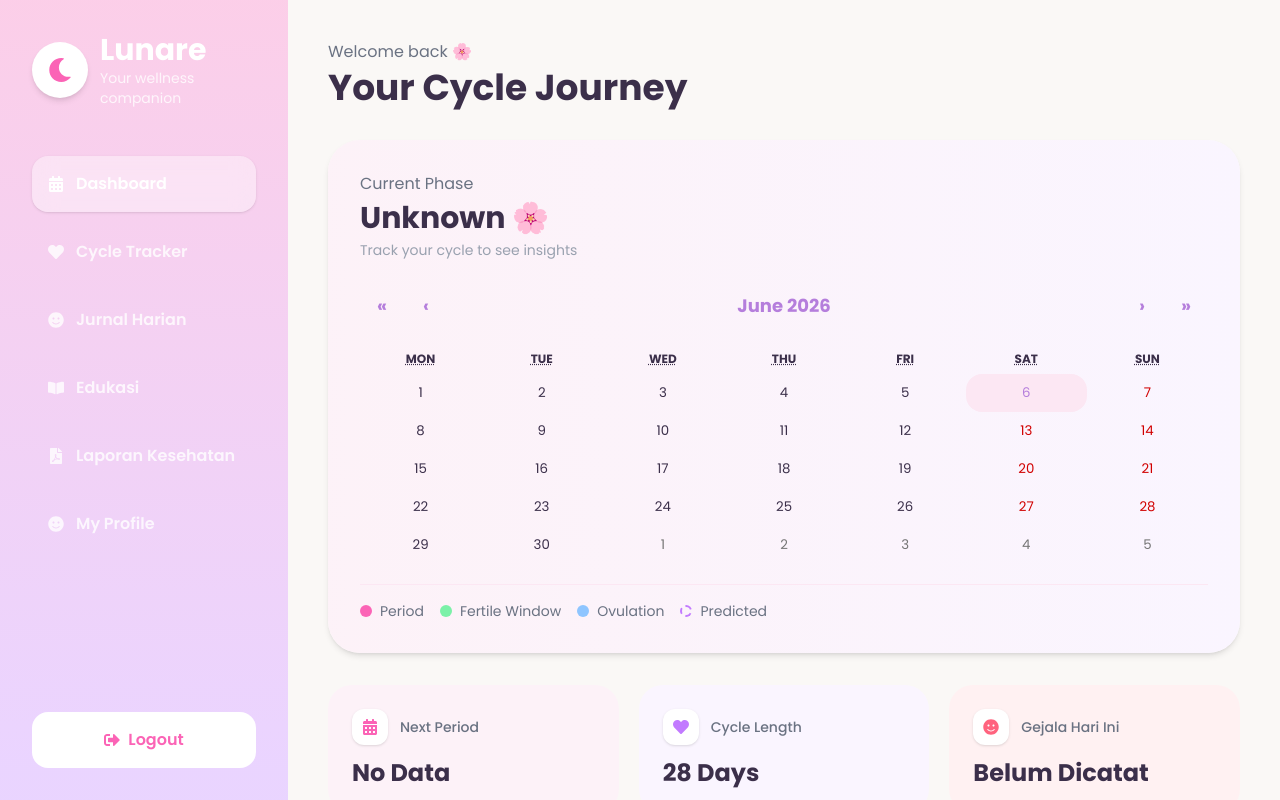
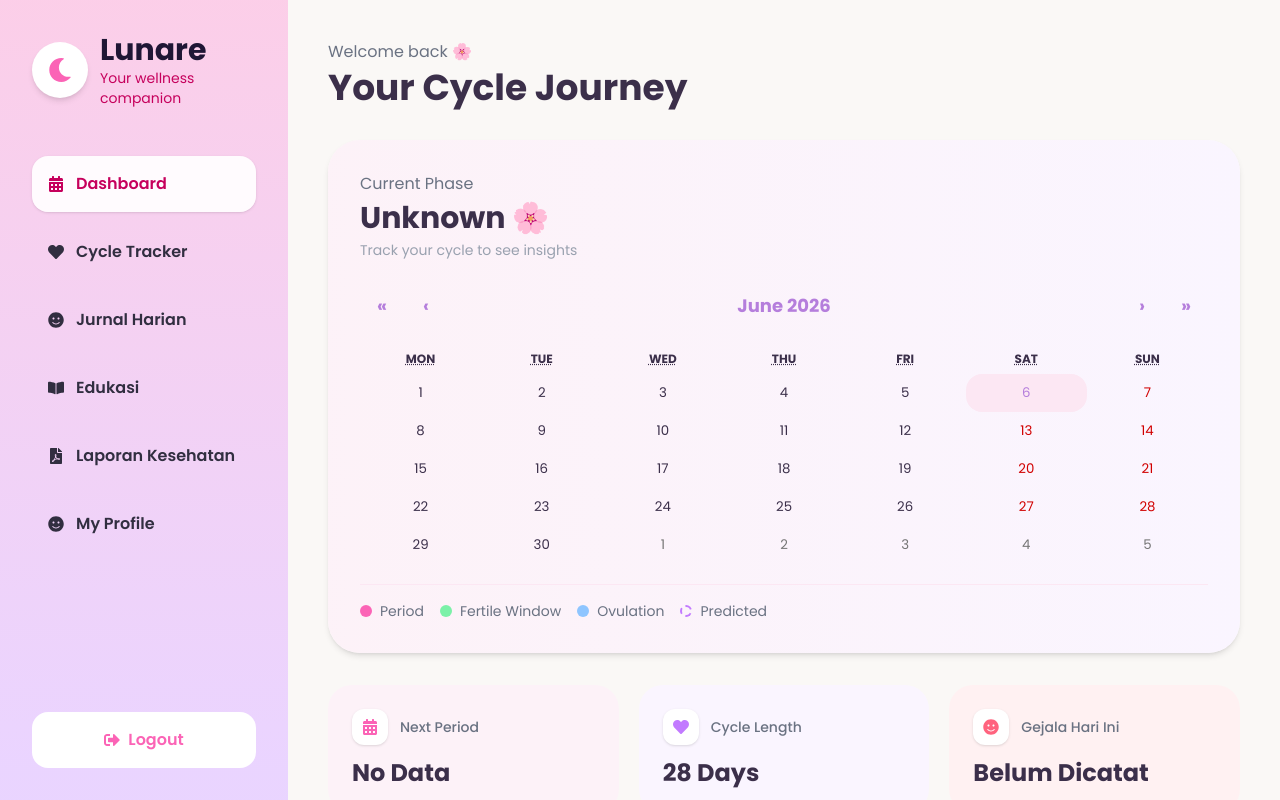
Before and after one commit to angguncahayaadinda/lunare-_web, a React (Vite) app in the folder frontend/: page /dashboard in a window 1280 px wide. Built offline with nearby package versions, Linux system fonts and the light colour scheme; no server answers; sample sign-in values are in the browser's storage.

Commit message:
Perbarui warna sidebar menjadi pink sesuai permintaan

```diff
--- a/frontend/src/components/layout/Sidebar.jsx
+++ b/frontend/src/components/layout/Sidebar.jsx
@@ -30,8 +30,8 @@ function Sidebar({ activeSection, setActiveSection, isOpen, setIsOpen }) {
               <FaMoon className="text-pink-400 text-2xl" />
             </div>
             <div>
-              <h1 className="text-3xl font-bold text-white">Lunare</h1>
-              <p className="text-white/80 text-sm">Your wellness companion</p>
+              <h1 className="text-3xl font-bold text-[#1F1635]">Lunare</h1>
+              <p className="text-pink-700 text-sm">Your wellness companion</p>
             </div>
           </div>
 
@@ -60,8 +60,8 @@ function Sidebar({ activeSection, setActiveSection, isOpen, setIsOpen }) {
               onClick={() => handleLinkClick(item.id)}
               className={`w-full rounded-2xl p-4 flex items-center gap-3 font-semibold transition-all duration-200 ${
                 activeSection === item.id
-                  ? "bg-white/40 backdrop-blur-md text-white shadow-sm"
-                  : "text-white/80 hover:bg-white/20"
+                  ? "bg-white/90 backdrop-blur-md text-pink-700 shadow-sm"
+                  : "text-[#312E40] hover:bg-white/30 hover:text-pink-500"
               }`}
             >
               {item.icon}
```
